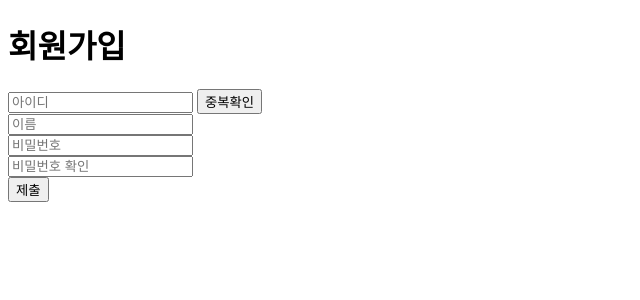
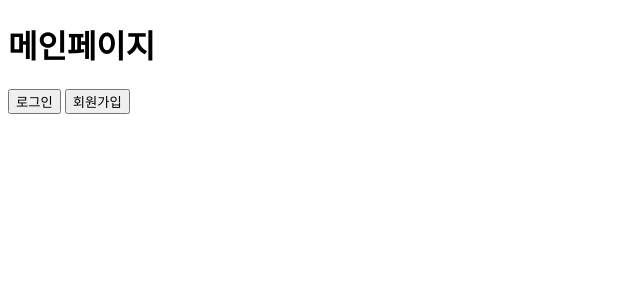
Before and after one commit to TaeWoongYoun/phpstudy3, a PHP site: page / in a window 1280 px wide. Shown: the top 300 px of the page, without its empty margins (0-640 px from the left). Run offline with PHP 8.4, Linux system fonts and the light colour scheme.

Commit message:
test : Function login

```diff
--- /dev/null
+++ b/index.js
@@ -0,0 +1,19 @@
+const login_modal = document.querySelector(".login_modal");
+const login_btn = document.querySelector(".login_btn");
+const login_reset = document.querySelector(".login_reset");
+const join_modal = document.querySelector(".join_modal");
+const join_btn = document.querySelector(".join_btn");
+const join_reset = document.querySelector(".join_reset");
+
+function modal(a,b,c){
+    a.addEventListener('click', () =>{
+        b.style.display = c;
+    })
+}
+
+modal(login_btn, login_modal, 'block');
+modal(login_btn, join_modal, 'none');
+modal(login_reset, login_modal, 'none');
+modal(join_btn, join_modal, 'block');
+modal(join_btn, login_modal, 'none');
+modal(join_reset, join_modal, 'none');
--- a/index.php
+++ b/index.php
@@ -4,10 +4,25 @@
 <head>
     <meta charset="UTF-8">
     <meta name="viewport" content="width=device-width, initial-scale=1.0">
-    <title>중복 확인 시발</title>
+    <title>디자인포기</title>
 </head>
 <body>
-    <h1>회원가입</h1>
+    <h1>메인페이지</h1>
+    <button class="login_btn">로그인</button>
+    <button class="join_btn">회원가입</button>
+
+    <div class="login_modal" style="display: none;">
+        <h3>로그인</h3>
+        <form action="login.php" method="post">
+            <input type="text" name="userid" placeholder="아이디"> <br>
+            <input type="password" name="userpw" placeholder="비밀번호"> <br>
+            <input type="submit" value="로그인">
+            <input type="reset" value="취소" class="login_reset">
+        </form>
+    </div>
+
+    <div class="join_modal" style="display:none;">
+        <h3>회원가입</h3>
         <form action="join.php" method="post" onsubmit="return ck(this)">
             <input type="text" name="userid" id="userid" placeholder="아이디">
             <button type="button" id="check_id">중복확인</button> <br>
@@ -15,8 +30,10 @@
             <input type="text" name="name" id="name" placeholder="이름"> <br>
             <input type="password" name="userpw" id="userpw" placeholder="비밀번호"> <br>
             <input type="password" id="userpw_check" placeholder="비밀번호 확인"> <br>
-        <input type="submit" value="제출">
+            <input type="submit" value="회원가입">
+            <input type="reset" value="취소" class="join_reset">
         </form>
+    </div>
 
     <script src="http://code.jquery.com/jquery-latest.min.js"></script>
     <script src="index.js"></script>
```
Lines whose indentation alone changed are shown as unchanged.
